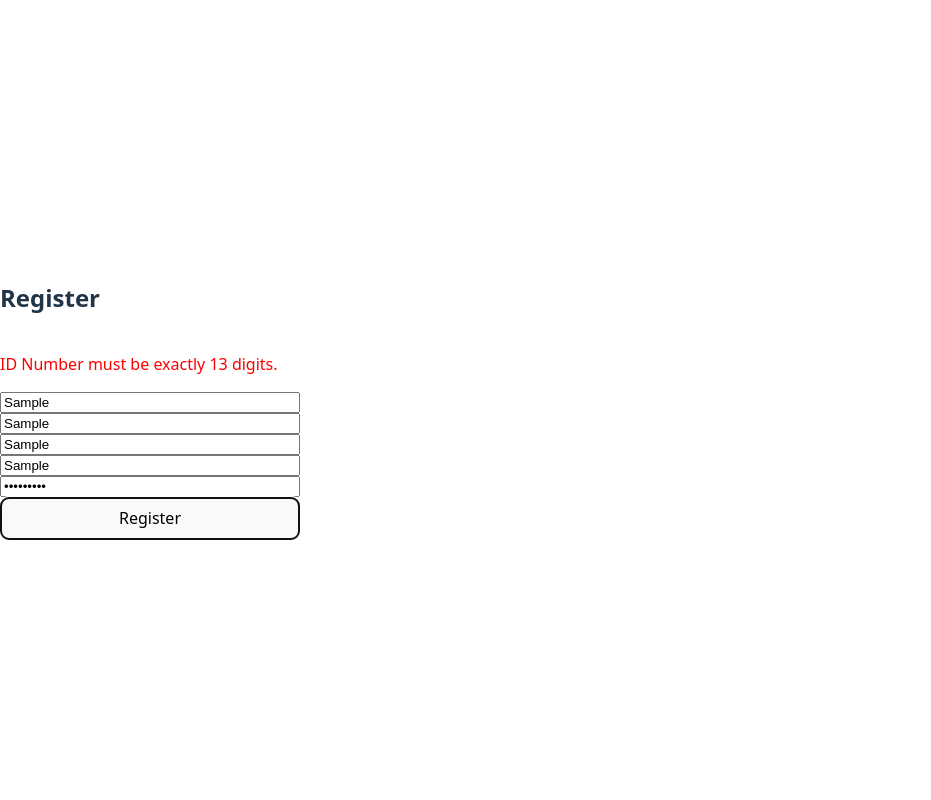
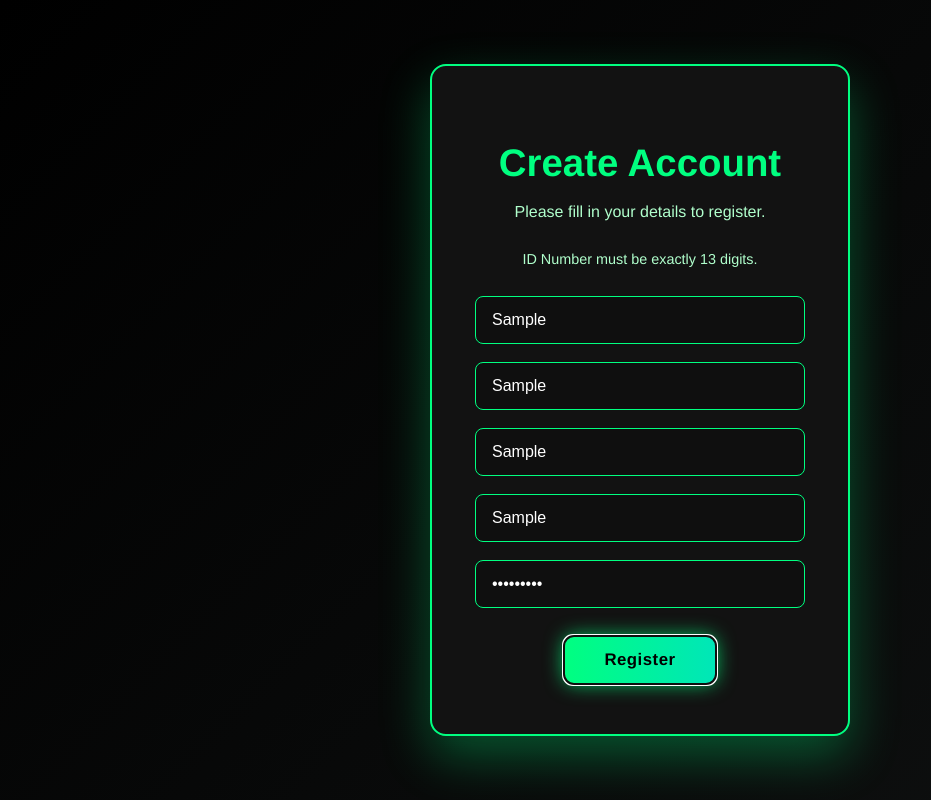
Before and after one commit to ST10254797/insy7314-poe-frontend, a React (Vite) app in the folder insy7314-frontend/: page /register in a window 1280 px wide. Both pictures are taken after typing "Sample", "Sample", "Sample", "Sample", "Sample123" into the empty fields and a click on the button "Register". Shown: the whole page, without its empty margins (0-931 px from the left). Built offline with nearby package versions, Linux system fonts and the light colour scheme.

Commit message:
Updated Login and Register

```diff
--- /dev/null
+++ b/insy7314-frontend/src/pages/Login.css
@@ -0,0 +1,105 @@
+html, body {
+  margin: 0;
+  padding: 0;
+  height: 100%;
+  width: 100%;
+  overflow: hidden; /* prevent scrollbars */
+  background: linear-gradient(135deg, #000000, #0f1111);
+  font-family: 'Helvetica Neue', Helvetica, Arial, sans-serif;
+  color: #fff;
+}
+
+.login-container {
+  display: flex;
+  justify-content: center;
+  align-items: center;
+  height: 100vh; /* full viewport height */
+  width: 100vw;  /* full viewport width */
+  background: linear-gradient(135deg, #000000, #0f1111);
+}
+
+.login-card {
+  background-color: #121212;
+  border-radius: 16px;
+  padding: 50px 60px;
+  text-align: center;
+  width: 100%;
+  max-width: 420px;
+  box-shadow: 0 20px 50px rgba(0, 255, 128, 0.3);
+  border: 2px solid #00ff80;
+  box-sizing: border-box;
+}
+
+.login-card h1 {
+  font-size: 2.4rem;
+  margin-bottom: 10px;
+  color: #00ff80;
+}
+
+.login-card p {
+  color: #b0ffcc;
+  margin-bottom: 25px;
+}
+
+.login-form {
+  display: flex;
+  flex-direction: column;
+  gap: 18px;
+  align-items: center; /* ✅ Center everything inside the form */
+}
+
+.login-form input {
+  padding: 14px 16px;
+  border-radius: 8px;
+  border: 1px solid #00ff80;
+  background-color: #0f0f0f;
+  color: #fff;
+  font-size: 1rem;
+  transition: all 0.2s ease;
+  width: 100%;
+  max-width: 300px; /* ✅ Keeps input width consistent and centered */
+}
+
+.login-form input:focus {
+  outline: none;
+  border-color: #00e673;
+  box-shadow: 0 0 10px #00ff80;
+}
+
+/* ✅ Centered, glowing, and animated Login Button */
+.login-form button {
+  position: relative;
+  background: linear-gradient(90deg, #00ff80, #00e6b8);
+  color: #000;
+  padding: 14px 40px;
+  border-radius: 10px;
+  border: none;
+  font-weight: 700;
+  font-size: 1.05rem;
+  letter-spacing: 0.5px;
+  cursor: pointer;
+  transition: all 0.3s ease;
+  box-shadow: 0 0 12px rgba(0, 255, 128, 0.6);
+  animation: glowPulse 2s infinite;
+  margin-top: 10px;
+  align-self: center; /* ✅ Keeps button centered in flex container */
+}
+
+.login-form button:hover {
+  transform: translateY(-2px) scale(1.03);
+  background: linear-gradient(90deg, #00e673, #00ffb3);
+  box-shadow: 0 0 18px rgba(0, 255, 128, 0.8);
+}
+
+/* ✨ Subtle glowing pulse animation */
+@keyframes glowPulse {
+  0% { box-shadow: 0 0 10px rgba(0, 255, 128, 0.4); }
+  50% { box-shadow: 0 0 20px rgba(0, 255, 128, 0.8); }
+  100% { box-shadow: 0 0 10px rgba(0, 255, 128, 0.4); }
+}
+
+.error-text {
+  color: #ff6666;
+  font-size: 0.9rem;
+  margin-bottom: 10px;
+}
--- a/insy7314-frontend/src/pages/LoginPage.jsx
+++ b/insy7314-frontend/src/pages/LoginPage.jsx
@@ -1,6 +1,7 @@
 import { useState } from "react";
 import { useNavigate } from "react-router-dom";
 import axios from "axios";
+import "./Login.css"; // ✅ Import the new stylesheet
 
 function LoginPage() {
   const [userName, setUserName] = useState("");
@@ -9,7 +10,6 @@ function LoginPage() {
   const [error, setError] = useState("");
   const navigate = useNavigate();
 
-  // ✅ Match backend regex exactly
   const regexUser = /^[a-zA-Z0-9_]{4,20}$/;
   const regexAcc = /^\d{8,12}$/;
   const regexPass = /^[A-Za-z0-9!@#$%^&*]{8,12}$/;
@@ -18,7 +18,6 @@ function LoginPage() {
     e.preventDefault();
     setError("");
 
-    // ✅ Frontend whitelist validation (same as backend)
     if (!regexUser.test(userName)) {
       return setError("Username must be 4–20 characters (letters, numbers, underscore).");
     }
@@ -45,10 +44,14 @@ function LoginPage() {
   };
 
   return (
-    <div>
-      <h1>Login</h1>
-      {error && <p style={{ color: "red" }}>{error}</p>}
-      <form onSubmit={handleLogin}>
+    <div className="login-container">
+      <div className="login-card">
+        <h1>Welcome Back</h1>
+        <p>Login to your account</p>
+
+        {error && <p className="error-text">{error}</p>}
+
+        <form className="login-form" onSubmit={handleLogin}>
           <input
             type="text"
             placeholder="Username"
@@ -70,6 +73,7 @@ function LoginPage() {
           <button type="submit">Login</button>
         </form>
       </div>
+    </div>
   );
 }
 
--- /dev/null
+++ b/insy7314-frontend/src/pages/Register.css
@@ -0,0 +1,111 @@
+html, body {
+  margin: 0;
+  padding: 0;
+  height: 100%;
+  width: 100%;
+  overflow: hidden;
+  background: linear-gradient(135deg, #000000, #0f1111);
+  font-family: 'Helvetica Neue', Helvetica, Arial, sans-serif;
+  color: #fff;
+}
+
+/* Container centers the card */
+.register-container {
+  display: flex;
+  justify-content: center;
+  align-items: center;
+  height: 100vh;
+  width: 100vw;
+  background: linear-gradient(135deg, #000000, #0f1111);
+}
+
+/* The card itself */
+.register-card {
+  background-color: #121212;
+  border-radius: 16px;
+  padding: 50px 60px;
+  text-align: center;
+  width: 100%;
+  max-width: 420px;
+  box-shadow: 0 20px 50px rgba(0, 255, 128, 0.3);
+  border: 2px solid #00ff80;
+  box-sizing: border-box;
+}
+
+.register-card h1 {
+  font-size: 2.4rem;
+  margin-bottom: 10px;
+  color: #00ff80;
+}
+
+.register-card p {
+  color: #b0ffcc;
+  margin-bottom: 25px;
+}
+
+/* Form layout */
+.register-form {
+  display: flex;
+  flex-direction: column;
+  gap: 18px;
+  align-items: center; /* ✅ Center everything inside */
+}
+
+/* Inputs */
+.register-form input {
+  padding: 14px 16px;
+  border-radius: 8px;
+  border: 1px solid #00ff80;
+  background-color: #0f0f0f;
+  color: #fff;
+  font-size: 1rem;
+  transition: all 0.2s ease;
+  width: 100%;
+  max-width: 300px; /* ✅ Same as login form for alignment */
+}
+
+.register-form input:focus {
+  outline: none;
+  border-color: #00e673;
+  box-shadow: 0 0 10px #00ff80;
+}
+
+/* ✅ Centered, glowing Register button (matches Login) */
+.register-form button {
+  position: relative;
+  background: linear-gradient(90deg, #00ff80, #00e6b8);
+  color: #000;
+  padding: 14px 40px;
+  border-radius: 10px;
+  border: none;
+  font-weight: 700;
+  font-size: 1.05rem;
+  letter-spacing: 0.5px;
+  cursor: pointer;
+  transition: all 0.3s ease;
+  box-shadow: 0 0 12px rgba(0, 255, 128, 0.6);
+  animation: glowPulse 2s infinite;
+  margin-top: 10px;
+  align-self: center; /* ✅ Keeps centered */
+}
+
+/* Hover animation same as login */
+.register-form button:hover {
+  transform: translateY(-2px) scale(1.03);
+  background: linear-gradient(90deg, #00e673, #00ffb3);
+  box-shadow: 0 0 18px rgba(0, 255, 128, 0.8);
+}
+
+/* Glow pulse effect */
+@keyframes glowPulse {
+  0% { box-shadow: 0 0 10px rgba(0, 255, 128, 0.4); }
+  50% { box-shadow: 0 0 20px rgba(0, 255, 128, 0.8); }
+  100% { box-shadow: 0 0 10px rgba(0, 255, 128, 0.4); }
+}
+
+/* Error text */
+.error-text {
+  color: #ff6666;
+  font-size: 0.9rem;
+  margin-bottom: 10px;
+}
--- a/insy7314-frontend/src/pages/RegisterPage.jsx
+++ b/insy7314-frontend/src/pages/RegisterPage.jsx
@@ -1,6 +1,7 @@
 import { useState } from "react";
 import { registerUser } from "../services/authService";
 import { useNavigate } from "react-router-dom";
+import "./Register.css";
 
 export default function RegisterPage() {
   const [fullName, setFullName] = useState("");
@@ -11,7 +12,6 @@ export default function RegisterPage() {
   const [error, setError] = useState("");
   const navigate = useNavigate();
 
-  // Same regex patterns as backend
   const regexName = /^[a-zA-Z\s]+$/;
   const regexID = /^\d{13}$/;
   const regexAcc = /^\d{8,12}$/;
@@ -22,7 +22,6 @@ export default function RegisterPage() {
     e.preventDefault();
     setError("");
 
-    // Frontend input validation
     if (!fullName || !IDNumber || !AccNumber || !userName || !password) {
       return setError("⚠️ All fields are required.");
     }
@@ -43,21 +42,20 @@ export default function RegisterPage() {
   };
 
   return (
-    <form
-      onSubmit={handleRegister}
-      autoComplete="off"
-      style={{ display: "flex", flexDirection: "column", width: "300px", margin: "0 auto" }}
-    >
-      <h2>Register</h2>
+    <div className="register-container">
+      <div className="register-card">
+        <h1>Create Account</h1>
+        <p>Please fill in your details to register.</p>
 
-      {error && <p style={{ color: "red" }}>{error}</p>}
+        {error && <p className="error-text">{error}</p>}
 
+        <form className="register-form" onSubmit={handleRegister} autoComplete="off">
           <input
             placeholder="Full Name"
             name="fullName"
             autoComplete="new-name"
             value={fullName}
-        onChange={e => setFullName(e.target.value)}
+            onChange={(e) => setFullName(e.target.value)}
           />
 
           <input
@@ -65,7 +63,7 @@ export default function RegisterPage() {
             name="IDNumber"
             autoComplete="off"
             value={IDNumber}
-        onChange={e => setIDNumber(e.target.value)}
+            onChange={(e) => setIDNumber(e.target.value)}
           />
 
           <input
@@ -73,7 +71,7 @@ export default function RegisterPage() {
             name="AccNumber"
             autoComplete="off"
             value={AccNumber}
-        onChange={e => setAccNumber(e.target.value)}
+            onChange={(e) => setAccNumber(e.target.value)}
           />
 
           <input
@@ -81,7 +79,7 @@ export default function RegisterPage() {
             name="userName"
             autoComplete="new-username"
             value={userName}
-        onChange={e => setUserName(e.target.value)}
+            onChange={(e) => setUserName(e.target.value)}
           />
 
           <input
@@ -90,10 +88,12 @@ export default function RegisterPage() {
             name="password"
             autoComplete="new-password"
             value={password}
-        onChange={e => setPassword(e.target.value)}
+            onChange={(e) => setPassword(e.target.value)}
           />
 
           <button type="submit">Register</button>
         </form>
+      </div>
+    </div>
   );
 }
```
Lines whose indentation alone changed are shown as unchanged.
